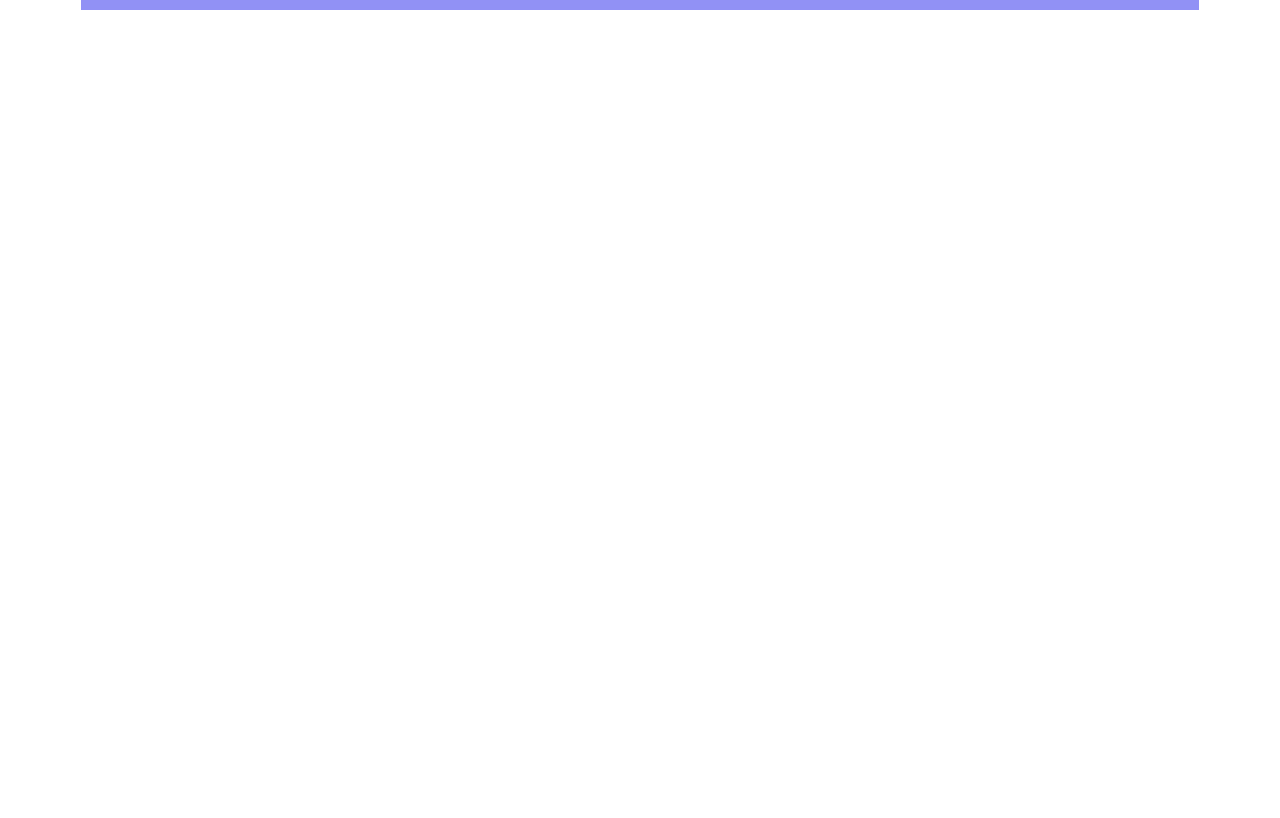
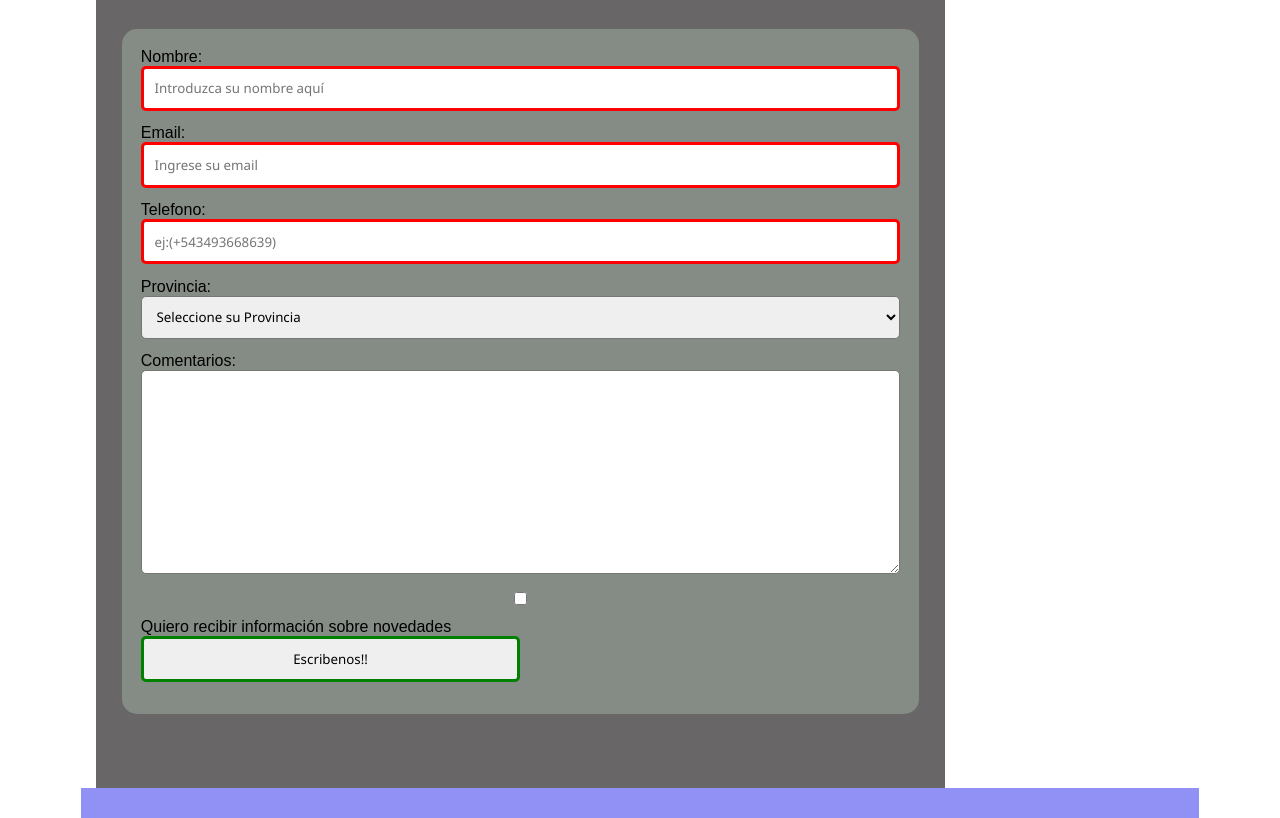
Before and after one commit to adrielpalmero/Curso-UTNBA, a plain HTML site: page pages/contactos.html in a window 1280 px wide. Shown: the part 217-1035 px from the top of the page. Before the commit the page ends 800 px from the top, so only its background shows below. Drawn offline with Linux system fonts and the light colour scheme.

Commit message:
Inicio Proyecto de la Empresa x

```diff
--- a/css/estilos.css
+++ b/css/estilos.css
@@ -92,6 +92,39 @@ header{
     width: 100%;
 }
 
+
+/* Estilos de la Página de contacto*/
+#formContacto{
+    padding: 1.2em;
+    background: rgb(133,139,133);
+    border-radius: 15px;
+    margin-top: 2em;
+    margin-bottom: 3em;
+}
+#formContacto input, #formContacto select, #formContacto textarea{
+    width: 100%;
+    padding: 0.8em;
+    margin-bottom: 1em;
+    box-sizing: border-box;
+    border-radius: 5px;
+    font-family: 'Segoe UI', Tahoma, Geneva, Verdana, sans-serif
+}
+#formContacto input[type="submit"]:hover{
+    background: blue;
+    color: white;
+}
+#formContacto input[type="submit"]{
+    width: 50%;
+}
+#formContacto input:focus{
+    background: rgb(179, 171, 171)
+}
+#formContacto input:invalid{
+    border: 3px solid red;
+}
+#formContacto input:valid{
+    border:3px solid green;
+}
 footer{
     clear: both;
     background-color: rgb(145,145, 245);
--- a/pages/contactos.html
+++ b/pages/contactos.html
@@ -36,10 +36,48 @@
         </li>
     </ul>
 </nav>
-<main>
-    <h1>
-        Soy el Contacto
-    </h1>
+<main id="mainContent">
+    <section id="portada">
+        <h2>Contacto de la Empresa</h2>
+        <form method="post" id="formContacto">
+            <div>
+                <label>Nombre:</label>
+                <input type="text" name="nombre" placeholder="Introduzca su nombre aquí" required>
+            </div>
+            <div>
+                <label>Email:</label>
+                <input type="email" name="email" placeholder="Ingrese su email" required>
+            </div>
+            <div>
+                <label>Telefono:</label>
+                <input type="tel" name="telefono" placeholder="ej:(+543493668639)" required>
+            </div>
+            <div>
+                <label>Provincia:</label>
+                <select name="provincia">
+                    <option>Seleccione su Provincia</option>
+                    <option value="caba">CABA</option>
+                    <option value="sta fe">Santa Fe</option>
+                    <option value="mza">Mendoza</option>
+                    <option value="cba">Cordoba</option>
+                </select>
+            </div>
+            <div>
+                <label>Comentarios:</label>
+                <textarea name="comentario" cols="30" rows="10" required></textarea>
+            </div>
+            <div>
+                <label>
+                    <input type="checkbox">
+                    Quiero recibir información sobre novedades
+                </label>
+            </div>
+            <div>
+                <input type="submit" value="Escribenos!!" class="btn-envio">
+            </div>
+        </form>
+    </section>
+
 </main>
 <footer>
 
```
